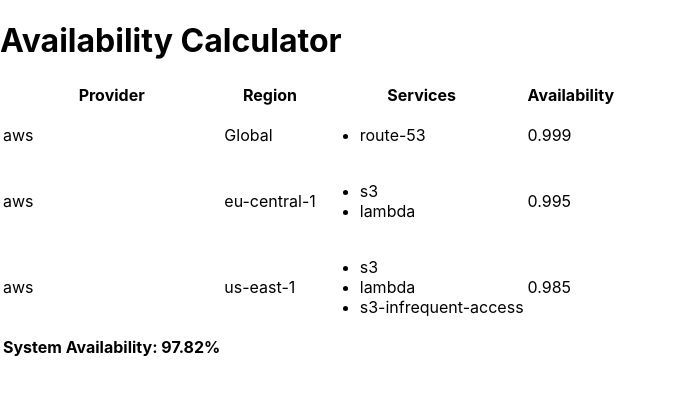
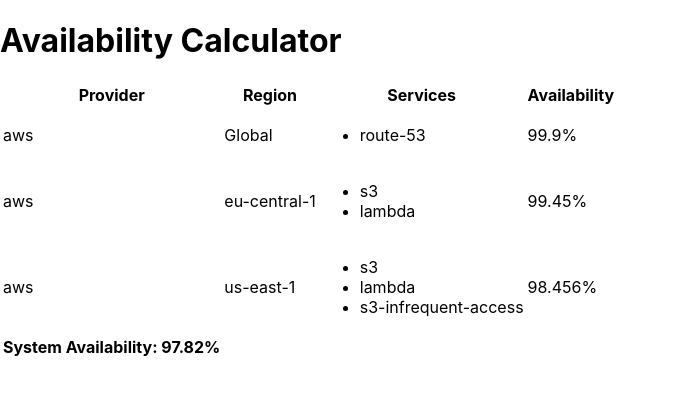
Before and after one commit to mick-roper/sla-calculator, a React app: page / in a window 1280 px wide. Shown: the top 394 px of the page, without its empty margins (0-677 px from the left). Built offline with nearby package versions, Linux system fonts and the light colour scheme.

Commit message:
more fiddling

```diff
--- a/src/grid.js
+++ b/src/grid.js
@@ -58,7 +58,7 @@
         </ul>
     </td>
     <td>
-        {getAvailability(services).toFixed(3)}
+        {(getAvailability(services).toFixed(5) * 100)}%
     </td>
 </tr>)
 
```
